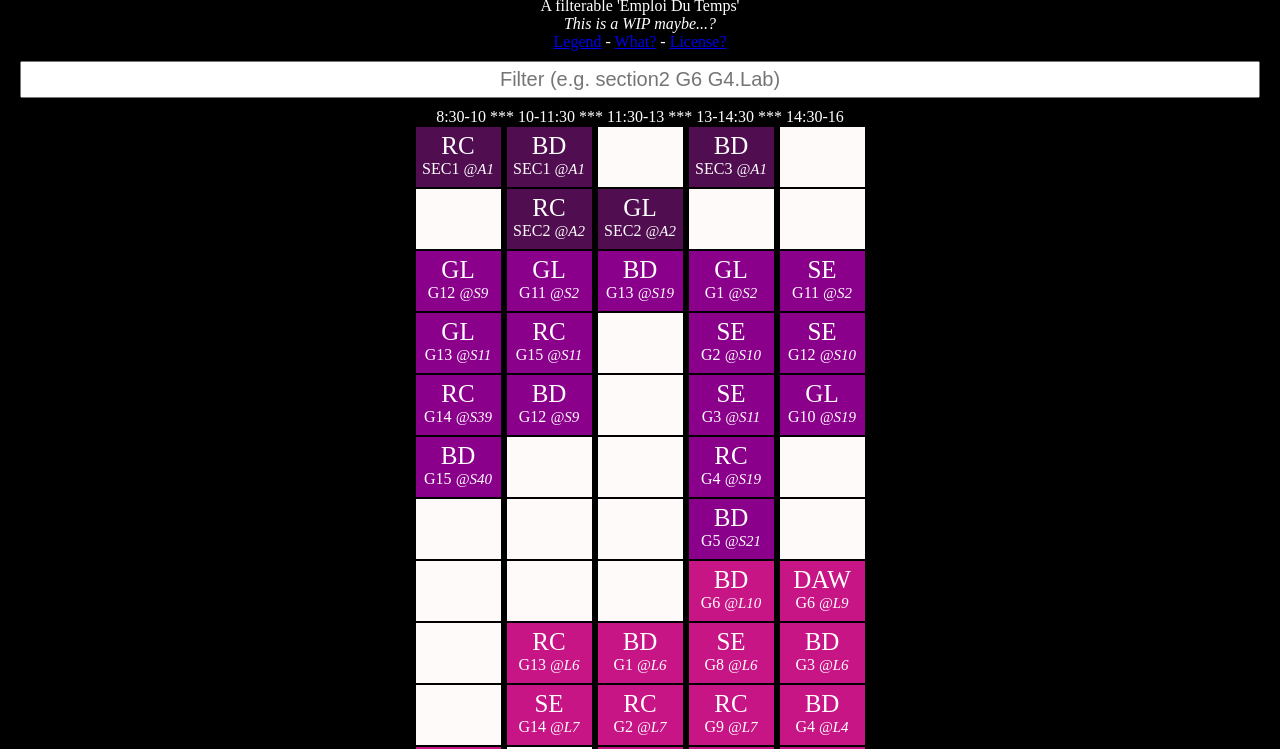
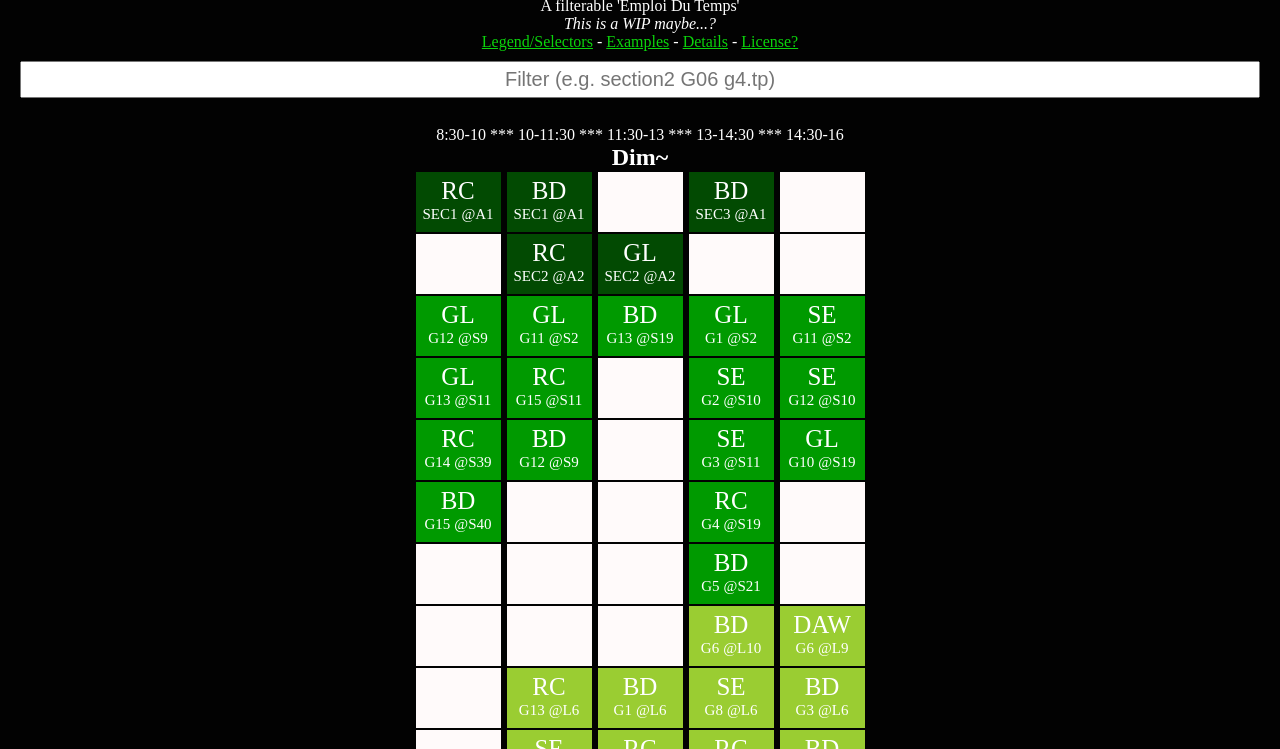
Before and after one commit to djalilhebal/trash, a plain HTML site: page 2019-02/edt++.html in a window 1280 px wide. Shown: the part 50-799 px from the top of the page. Drawn offline with Linux system fonts and the light colour scheme.

Commit message:
Improved and greenified EDT++

```diff
--- a/2019-02/edt++.css
+++ b/2019-02/edt++.css
@@ -1,36 +1,35 @@
 * {padding:0; margin:0;}
 
 body {
+  background: #020202;
+  color: white;
   margin: 10px;
-  background: black;
-  color: white;
 }
 
 header, main {
   text-align: center;
 }
 
+a {
+  color: #0cd40c;
+}
+
 #input {
   padding: 5px;
   margin: 10px;
-  font-size: 20;
+  font-size: 20px;
   text-align: center;
   width: -webkit-fill-available;
 }
 
-#table {
+#table { /* Useless? */
   min-width: 455px;
-}
-
-hr {
-  margin: 10px;
 }
 
 .cell {
   background: snow;
-  opacity: .2;
+  color: white;
   display: inline-block;
-  color: white;
   width: 75px;
   height: 50px;
   padding: 5px;
@@ -39,35 +38,43 @@ hr {
   vertical-align: top;
 }
 
-.cell.empty * { visibility: hidden; }
+.cell:not(.wanted) {
+  opacity: 0.09;
+}
 
-.cell.wanted {opacity: 1;}
+.row:not(.wanted) {
+  display: none;
+}
+
+.cell.empty * {
+  visibility: hidden;
+}
 
 .cell.A {
-  background: #500d50;
+  background: #024a02;
 }
 
 .cell.S {
-  background: darkmagenta;
+  background: #009a00;
 }
 
 .cell.L {
-  background: mediumvioletred;
+  background: yellowgreen;
 }
 
 .what {
-  padding: 0px 0px;
   font-size: 25px;
 }
-.who, .where { display: inline-block;}
-.where {font-style: italic;font-size: 15px;}
+.who, .where {
+  font-size: 15px;
+}
 
 footer {
   white-space: pre-line;
 }
 
 section {
-  background: darkgray;
+  background: #9ac343;
   color: black;
   padding: 10px;
 }
--- a/2019-02/edt++.html
+++ b/2019-02/edt++.html
@@ -2,6 +2,7 @@
   <head>
     <title>EDT++</title>
     <meta charset="utf8" />
+    <meta name="viewport" content="width=500, initial-scale=1" />
     <link href="edt++.css" rel="stylesheet" />
   </head>
 
@@ -9,16 +10,21 @@
     <header>
       <h1>EDT++</h1>
       A filterable 'Emploi Du Temps'<br />
-      <i>This is a WIP maybe...?</i><br />
-      <a href="#legend">Legend</a> - <a href="#about">What?</a> - <a href="#license">License?</a>
+      <i>This is a WIP maybe...?</i>
+      <br />
+      <a href="#legend">Legend/Selectors</a>
+      - <a href="#examples">Examples</a>
+      - <a href="#details">Details</a>
+      - <a href="#license">License?</a>
     </header>
 
     <main>
       <input
         type="text"
         id="input"
-        placeholder="Filter (e.g. section2 G6 G4.Lab)"
+        placeholder="Filter (e.g. section2 G06 g4.tp)"
         onchange="EDTpp.update();" />
+        <br /><br />
 
         8:30-10 *** 10-11:30 *** 11:30-13 *** 13-14:30 *** 14:30-16
         <div id="table">
@@ -28,20 +34,21 @@
 
     <footer>
       <section>
-      <h2 id="legend">Legend</h2>
+      <h2 id="legend">Legend/Selectors</h2>
       <b>Colors</b> go from darker to lighter signifying the importance of sessions (according to me, at least):
       <i>Cours > TD > TP</i>
 
+
       <b>@Where</b>
-      A or Amphi: Cours
-      S or Salle: TD
-      L or Lab: TP
+      Cours = Amphi = A
+      TD = Salle = S
+      TP = Lab = L
 
       <b>Who</b>
-      G: Groupe
-      Sec: Section
+      Section = Sec
+      Groupe = G
 
-      <b>Modules:</b>
+      <b>Modules</b>
       BD: Bases de données
       RC: Réseaux de télécommunication
       SE: Systèmes d'exploitation 1
@@ -49,24 +56,57 @@
       GL: Génie logiciel 1
       TG: Théorie des graphes
       AJEL: Aspects juridiques et économiques des logiciels
+
+
+      * In case an invalid input is provided, all cells get highlighted/selected.
+
+      * The filter function basically takes a CSS selector and adds/removes the 'wanted' class from cells and rows to realize its job.
       </section>
 
       <section>
-      <h2 id="about">What?</h2>
-      - In case an invalid input is provided, all cells get highlighted/selected.
-      - The filter function basically takes a CSS selector and adds/removes the 'wanted' class from cells to realize its job.
+      <h2 id="examples">Examples</h2>
+      When does anyone study 'TP SE'?
+      "TP.SE"
 
-      - When a new timetable is published, only the 'edt.htm' needs to be replaced.
-      - The 'edt.htm' file is 'EDT_S4_21-2-2019.pdf' as exported by MS Office Word 2016 ("save as Web Page, Filtered").
+      When does Groupe04 have sessions in labs?
+      "Groupe4.Lab" or simply "G04.L" or just "G4.TP"
 
-      - It must be hosted on a (local) server since it uses the 'fetch' API which doesn't work on the 'file:' protocol.
-      - Tested using Google Chrome v71. Developed using Notepad++ and lighttpd.
-      - It uses latest JavaScript features like <i>Array.prototype.flatMap</i> so the code probably needs to be transpiled to support relatively older browsers.
-      - Inspired by an interesting script that my friend Wanis wrote, which manipulated an XML file that was exported from a PDF.
+      Show all Groupe6 or Section2's sessions!
+      "G6 section2"
 
-      - Possible improvement: Instead of 'fetch'ing the htm file, allow the user to select it using input type="file".
-      This makes updating the EDT easy and allows this page to be loaded using the 'file' protocol.
-      - Check edt++'s JavaScript source code to see what's missing and needs to be done (mainly adding days' names).
+      I'm from G6/SEC2 and wanna see if I can attend 'TP DAW' with other groups.
+      "G6 sec2 DAW.TP"
+
+      When does any L2 group occupy room#19?
+      "salle19" or "S19" or "TD19"
+
+      When does group#3 study in room#19?
+      "S19.G3"
+      </section>
+
+      <section>
+      <h2 id="details">Details</h2>
+      * It must be hosted on a (local) server since it uses the <code>fetch</code> API which doesn't work on the 'file:' protocol.
+      * It uses latest JavaScript features like <code>Array.prototype.flatMap</code> so the code probably needs to be transpiled/polyfilled to support relatively older browsers.
+      * Tested using Google Chrome v71.
+      * Developed using Notepad++ and lighttpd.
+
+      <b>Updating</b>
+      * When a new timetable is published, only the 'edt.htm' needs to be replaced.
+      * The current 'edt.htm' file is 'EDT_S4_21-2-2019.pdf' as exported by MS Office Word 2016 ("save as Web Page, Filtered").
+
+      <b>Possible improvements</b>
+      * Instead of 'fetch'ing the htm file, allow the user to select it using input type="file".
+      This makes updating the EDT easier and allows this page to be opened using the 'file' protocol.
+
+      * The CSS <code>:has()</code> pseudo-selector didn't work. My workaround is like meh.
+      Find an alternative to do something like this:
+      <code>.row:not(:has(> .wanted.cell)) {display: none;}</code>
+
+      <b>Inspiration</b>
+      This script is inspired by a code that my friend Wanis wrote in Python.
+      His code parses an XML file (that was exported from a PDF which our university published) to output a list of students, sorted by their grades.
+
       </section>
 
       <section>
--- a/2019-02/edt++.js
+++ b/2019-02/edt++.js
@@ -1,32 +1,31 @@
-//TODO
-// function getJour(sessionIndex) {} // getJour(0) === 'Dim.'
-
-// getNewJour(0) === 'Dim.'
-// getNewJour(1) === ''
-// function getNewJour(sessionIndex) {}
-
 const EDTpp = {
   $input: document.querySelector('#input'),
   $table: document.querySelector('#table'),
 
   async /** Promise<object> */ setup() {
-    /// @todo 'try catch'ing errs (Network and matching errors can occur)
+    // 'try catch'ing errs (Network and matching errors can occur)
+    try {
       const html = await fetch('edt.htm').then(res => res.text());
       const [, originalTableHtml] = html.match(/(<table[\s\S]+<\/table>)/);
-    const {sessions, jours} = this.parseTable(originalTableHtml);
+      const {sessions, rawJours} = this.parseTable(originalTableHtml);
       this.sessions = sessions;
-    this.jours = jours;
+      this.jours = this.normalizeJours(rawJours);
       const generatedTable = this.generateTable();
       this.$table.innerHTML = generatedTable; // draw
 
       // As Evan Burchard said in his book "Refactoring JavaScript",
       // always return stuff so you can test/debug them properly.
-    return {sessions, jours, generatedTable};
+      return {sessions, rawJours, generatedTable};
+    } catch(e) {
+      console.error(e);
+      this.$table.innerText = 'An error occurred while loading the EDT >.<';
+      return {}; // To preserve the method's return type(?)
+    }
   },
 
   /** object */ update() {
+    const setWanted = /** HTMLElement */ $x => $x.classList.add('wanted');
     const unsetWanted = /** HTMLElement */ $x => $x.classList.remove('wanted');
-    const setWanted = /** HTMLElement */ $x => $x.classList.add('wanted');
 
     const input = this.$input.value;
     const query = this.normalizeQuery(input);
@@ -35,106 +34,147 @@ const EDTpp = {
     try {
       $wantedCells = this.$table.querySelectorAll(query); // This may throw.
       if (!$wantedCells.length) throw new Error('Probably invalid query');
-    } catch(e) {
+    } catch (e) {
       $wantedCells = $allCells;
     }
-    $allCells.forEach(unsetWanted);
-    $wantedCells.forEach(setWanted);
 
+    $allCells.forEach($c => unsetWanted($c) || unsetWanted($c.parentElement));
+    $wantedCells.forEach($c => setWanted($c) || setWanted($c.parentElement));
+
+    // Again, just for testing
     return {input, query, $wantedCells}
   },
 
-  /** string */ generateTable() {
-    const generateCell = (session, i) => {
-      const omitNumber = str => str.replace(/\d/g, ''); // 'S3' > 'S'
-      const getTime = i => '8:30-10 10-11:30 11:30-13 13-14:30 14:30-16'.split(' ')[i%5];
-      const {who, what, where} = session;
-      return `
-      <div
-        title="${getTime(i)}"
-        class="cell wanted ${who?'':'empty'}
-          ${who} ${what} ${where} ${omitNumber(who)} ${omitNumber(where)}"
-        >
-        <div class="what">${what}</div>
-        <div class="who">${who}</div>
-        <div class="where">@${where}</div>
-      </div>`
-    }
-
-    const isRowOver = i => (i+1)%5 === 0;
-    const isDayOver = (i) => {
-      const rowsPerDay = [11, 10, 10, 10, 9]; //TODO shouldn't be hard-coded
-      const finalRows = [11, 21, 31, 41, 50]; //TODO should use 'rowsPerDay'
-      const currentRow = (i+1) / 5;
-      return finalRows.some(row => row === currentRow);
-    }
-
-    const divs = this.sessions.map((session, i) => {
-      let div = generateCell(session, i);
-      if (isRowOver(i)) div += '<br />';
-      if (isDayOver(i)) div += '<hr />';
-      return div;
-    });
-
-    return divs.join('');
-  },
-
   /** object */ parseTable(/** string */ originalTableHtml) {
-    const getCode = $x => $x.innerText.replace(/(\D)0/, '$1').trim(); // 'G06\n\n' > 'G6'
-    const CASES = 15; // Each row contains 15 'data' cases
-
     // Convert the originalTableHtml string to an actual HTMLElement
     const $container = document.createElement('div');
     $container.innerHTML = originalTableHtml;
     const $originalTable = $container.querySelector('table');
 
+    // 'G06\n\n' > 'G6'
+    const getCode = $x => $x.innerText.replace(/(\D)0/, '$1').trim();
+
+    const CASES = 15; // Each row has 15 'sessions' cases + maybe a 'Jour' case
     const $trs = $originalTable.querySelectorAll('tr');
-    const jours = [];
-    const sessions = Array(...$trs).
+    const rawJours = [];
+    const sessions = Array.
+      from($trs).
       filter($tr => $tr.children.length >= CASES).
       flatMap(($tr, rowIndex) => {
         const $tdsAll = $tr.querySelectorAll('td');
-        Array(...$tdsAll).slice(0, -CASES).forEach($x => $x.title='extra')
-        const $tds = Array(...$tdsAll).slice(-CASES); // Remove 'Jours' col cells
+        // If 'Jours' col has a case, omit it by taking only the latest `CASES`
+        const $tds = Array.from($tdsAll).slice(-CASES);
 
+        // Have we really omitted the 'Jours' case? Save its index and content.
         if ($tds.length !== $tdsAll.length) {
           const text = $tdsAll[0].innerText.trim();
-          const firstRowIndex = rowIndex - 2;
-          if (text) jours.push({text, firstRowIndex});
+          rawJours.push({text, rowIndex});
         }
 
-        const result = [];
+        const rowSessions = [];
         for (let i = 0; i < CASES; i += 3) {
           const [where, who, what] = [$tds[i], $tds[i+1], $tds[i+2]].map(getCode);
-          result.push({
+          rowSessions.push({
             what,
             where: where.replace('T', 'L'),
             who: who.replace('S', 'SEC'),
           });
         }
-        return result;
+        return rowSessions;
       });
 
-    return {jours, sessions};
+    return {sessions, rawJours};
+  },
+
+  /** string */ generateTable() {
+    const omitNumber = (str) => str.replace(/\d/g, ''); // 'S3' > 'S'
+    const isRowStart = (i) => i % 5 === 0;
+    const isRowOver  = (i) => (i+1) % 5 === 0;
+    const isDayStart = (i) => {
+      const currentRow = i / 5;
+      const jour = this.getJour(i);
+      return jour.firstRow === currentRow;
+    }
+
+    const generateCell = (/** object */ session, /** number */ i) => {
+      const {who, what, where} = session;
+      return `
+      <div
+        title="${this.getTime(i)}"
+        class="cell wanted ${who?'':'empty'}
+          ${who} ${what} ${where} ${omitNumber(who)} ${omitNumber(where)}"
+        >
+        <div class="what">${what}</div>
+        <span class="who">${who}</span> <span class="where">@${where}</span>
+      </div>`
+    }
+
+    const cells = this.sessions.map((session, i) => {
+      let cell = generateCell(session, i);
+      if (isRowStart(i)) cell = '<div class="row wanted">' + cell;
+      if (isRowOver(i)) cell += '</div>';
+      if (isDayStart(i)) cell = `<h2>${this.getJour(i).text}~</h2>` + cell;
+      return cell;
+    });
+
+    return cells.join('');
   },
 
   /** string */ normalizeQuery(/** string */ str) {
     const synonyms = {
-      'MODULE': 'M',
+      'SECTION': 'SEC',
       'GROUPE': 'G',
-      'SECTION': 'SEC',
+
+      'AMPHI': 'A',
       'SALLE': 'S',
       'LAB': 'L',
-      'AMPHI': 'A',
+
+      'COURS': 'A',
+      'TD': 'S',
+      'TP': 'L',
     };
 
     return str.toUpperCase().
-      replace(/[^.A-Z\d\s]/g, ''). // 'G06, G3' > 'G06 G3'
+      replace(/[^.A-Z\d\s]/g, ' '). // 'G06, G3' > 'G06  G3'
       replace(/\.+/g, '.').replace(/\.\W/g, ''). // '..A5.' > '.A5.' > '.A5'
       replace(/\s+/g, ' ').trim(). // remove extra whitespace
       replace(/(\D)0/g, '$1'). // so that 'G06' == 'G6'
       replace(/([A-Z]+)/g, part => synonyms[part]? synonyms[part]: part).
-      split(' ').map(x => x.startsWith('.')? x: '.'+x).join(', ');
+      split(' ').map(x => x.startsWith('.')? x : '.' + x).
+      join(', ');
+  },
+
+  /** Array<object> */ normalizeJours(/** Array<object> */ rawJours) {
+    const texts = rawJours.filter(x => !!x.text).map(x => x.text);
+    const firstRows = rawJours.filter(x => !x.text).map(x => x.rowIndex);
+    const lastRows = firstRows.map((_firstRow, i) => firstRows[i+1]);
+    // For simplicity, let's say we can't know the last row of the last day
+    lastRows[lastRows.length - 1] = Infinity;
+
+    const jours = texts.map((text, i) => {
+      return {
+        text,
+        firstRow: firstRows[i],
+        lastRow: lastRows[i],
+      }
+    });
+    return jours;
+  },
+
+  /** number */ getTime(/** number */ sessionIndex) {
+    const times = '8:30-10 10-11:30 11:30-13 13-14:30 14:30-16'.split(' ');
+    return times[sessionIndex % 5];
+  },
+
+  /** object */ getJour(/** number */ sessionIndex) {
+    const isBetween = (x, min, max) => min <= x && x < max; // x in [min; max[
+
+    const rowIndex = Math.floor(sessionIndex / 5);
+    for (const jour of this.jours) {
+      if (isBetween(rowIndex, jour.firstRow, jour.lastRow))
+        return jour;
+    }
+    return {};
   },
 
 }
```
Lines whose indentation alone changed are shown as unchanged.
